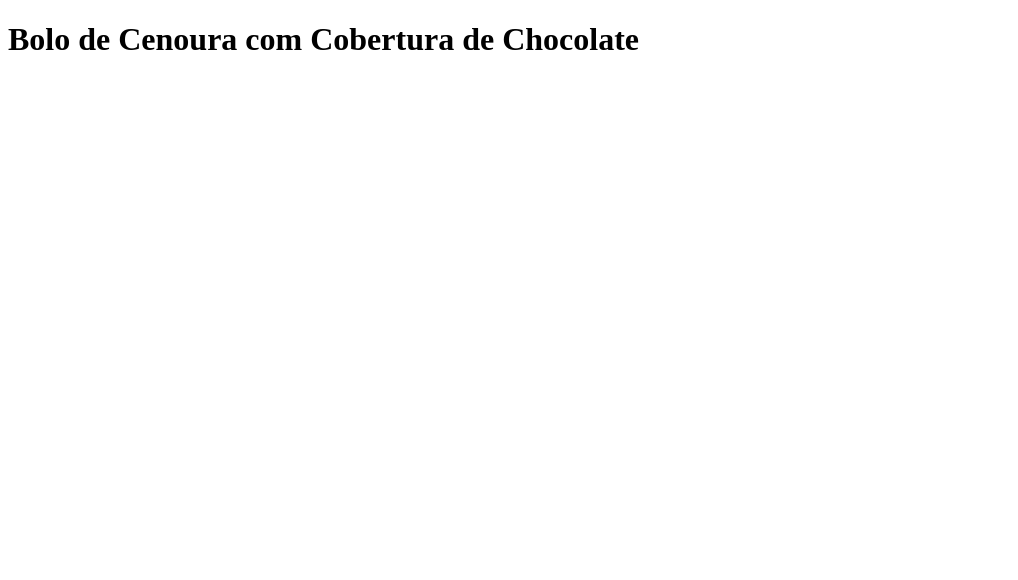
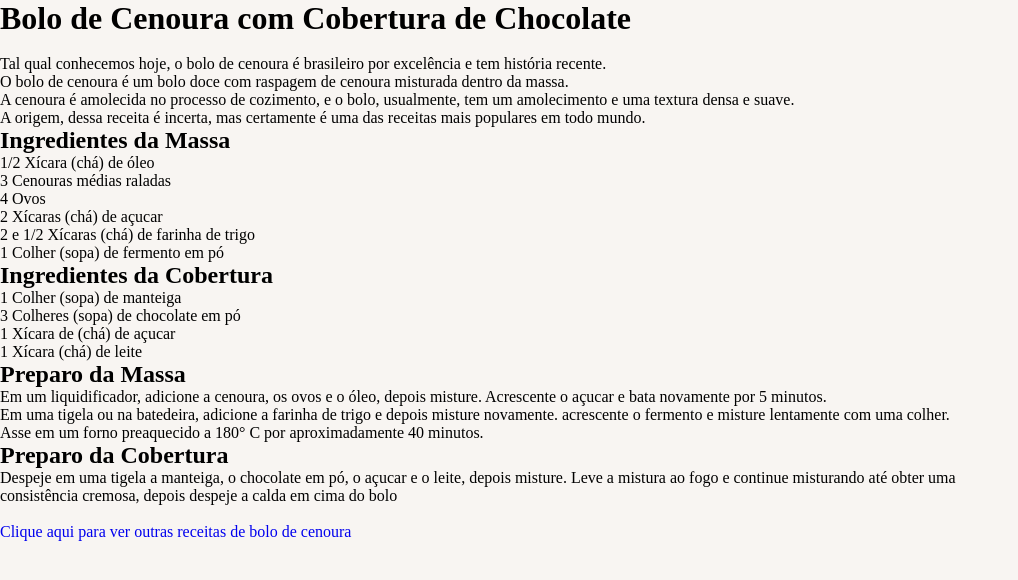
Before and after one commit to Reg-Silva/FrontEnd1t5, a plain HTML site: page BoloCenoura/index.html in a window 1280 px wide. Shown: the whole page, without its empty margins (0-1018 px from the left). Drawn offline with Linux system fonts and the light colour scheme.

Commit message:
receita_bolo_cenoura_html

```diff
--- a/BoloCenoura/index.html
+++ b/BoloCenoura/index.html
@@ -4,9 +4,58 @@
     <meta charset="UTF-8" />
     <meta http-equiv="X-UA-Compatible" content="IE=edge" />
     <meta name="viewport" content="width=device-width, initial-scale=1.0" />
+   <link rel="shortcut icon" href="image/favicon-16x16.png" type="image/x-icon">
+   <link rel="stylesheet" href="style.css">
     <title>BoloCenoura</title>
   </head>
   <body>
     <h1>Bolo de Cenoura com Cobertura de Chocolate</h1>
+    <br />
+    <p>
+      Tal qual conhecemos hoje, o bolo de cenoura é brasileiro por excelência e
+      tem história recente.
+     </p>
+     <p>
+      O bolo de cenoura é um bolo doce com raspagem de cenoura misturada dentro
+      da massa.
+    </p>
+    <p>A cenoura é amolecida no processo de cozimento, e o bolo, usualmente, tem um amolecimento
+       e uma textura densa e suave. <br>
+        A origem, dessa receita é incerta, mas certamente é uma das
+       receitas mais populares em todo mundo.</p>
+
+       <h2>Ingredientes da Massa</h2>
+
+       <li>1/2 Xícara (chá) de óleo</li>
+       <li>3 Cenouras médias raladas</li>
+       <li>4 Ovos</li>
+       <li>2 Xícaras (chá) de açucar</li>
+       <li>2 e 1/2 Xícaras (chá) de farinha de trigo</li>
+       <li>1 Colher (sopa) de fermento em pó</li>
+
+       <h2>Ingredientes da Cobertura</h2>
+
+       <li>1 Colher (sopa) de manteiga</li>
+       <li>3 Colheres (sopa) de chocolate em pó</li>
+       <li>1 Xícara de (chá) de açucar</li>
+       <li>1 Xícara (chá) de leite</li>
+
+       <h2>Preparo da Massa</h2>
+
+       <p>Em um liquidificador, adicione a cenoura, os ovos e o óleo, depois misture. Acrescente o açucar
+         e bata novamente por 5 minutos.<br> Em uma tigela ou na batedeira, adicione a farinha de trigo e depois misture novamente.
+        acrescente o fermento e misture lentamente com uma colher.<br> Asse em um forno preaquecido a 180° C por aproximadamente 40 minutos.</p>
+
+        <h2>Preparo da Cobertura</h2>
+
+        <p>Despeje em uma tigela a manteiga, o chocolate em pó, o açucar  e o leite, depois misture.
+          Leve a mistura ao fogo e continue misturando até obter uma <br>consistência cremosa, depois despeje a calda em cima do bolo
+        </p>
+        <br>
+
+        <a href="https://www.receitasnestle.com.br/receitas/bolo-de-cenoura-com-cobertura-de-brigadeiro?gclid=C
+        jwKCAjwwsmLBhACEiwANq-tXAX41g6nAe5OqqezodjuuRivFWORvRQNvOT5KMEcQumLYrVtcdZK0BoCsAwQAvD_BwE&gclsrc=aw.ds">Clique aqui para ver outras
+      receitas de bolo de cenoura</a>
+
   </body>
 </html>
--- /dev/null
+++ b/BoloCenoura/style.css
@@ -0,0 +1,8 @@
+* {
+    padding: 0;
+    margin: 0;
+    box-sizing: border-box;
+    text-decoration: none;
+    list-style: none;
+    background-color: #f8f5f2fd;
+  }
```
Also changed, not shown: BoloCenoura/image/favicon-16x16.png (added).
